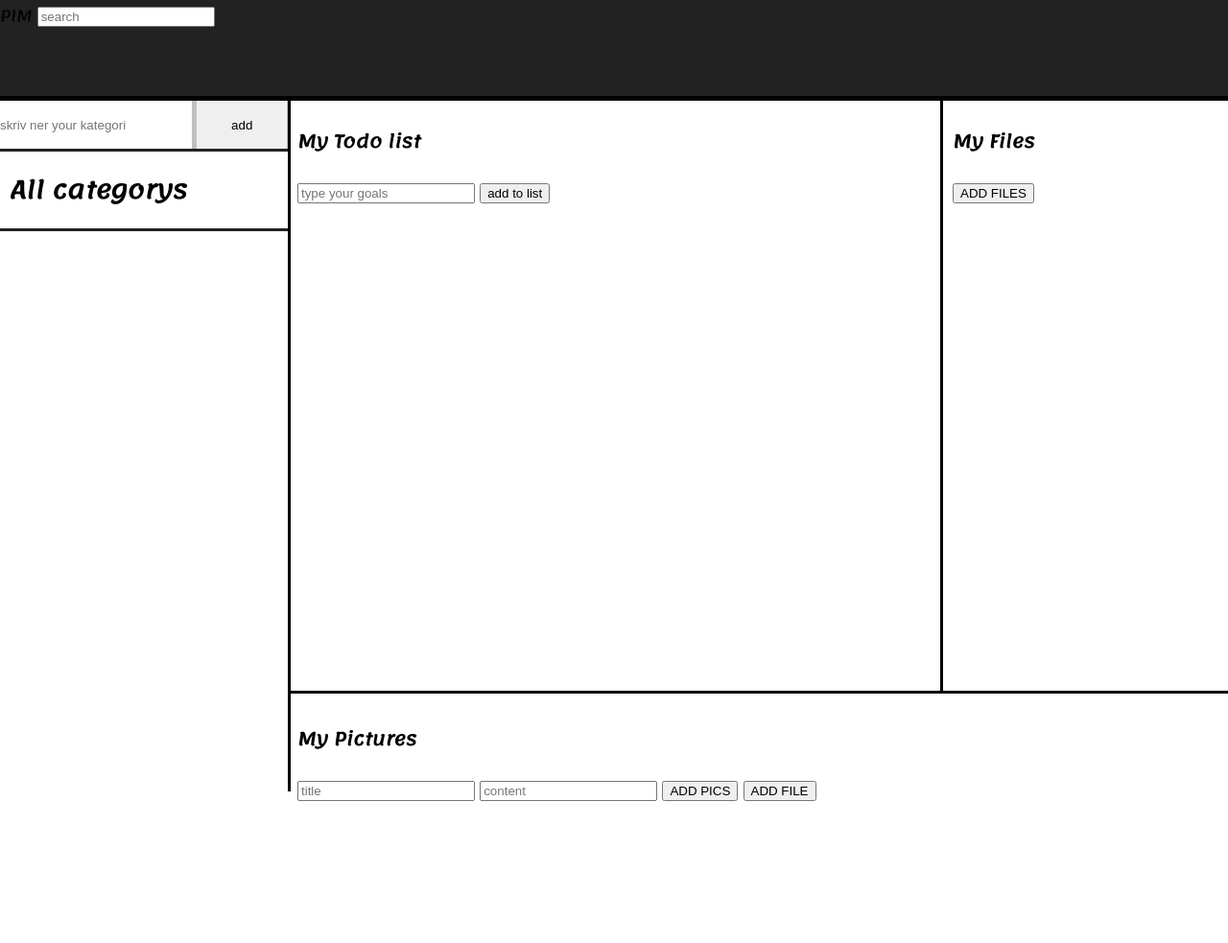
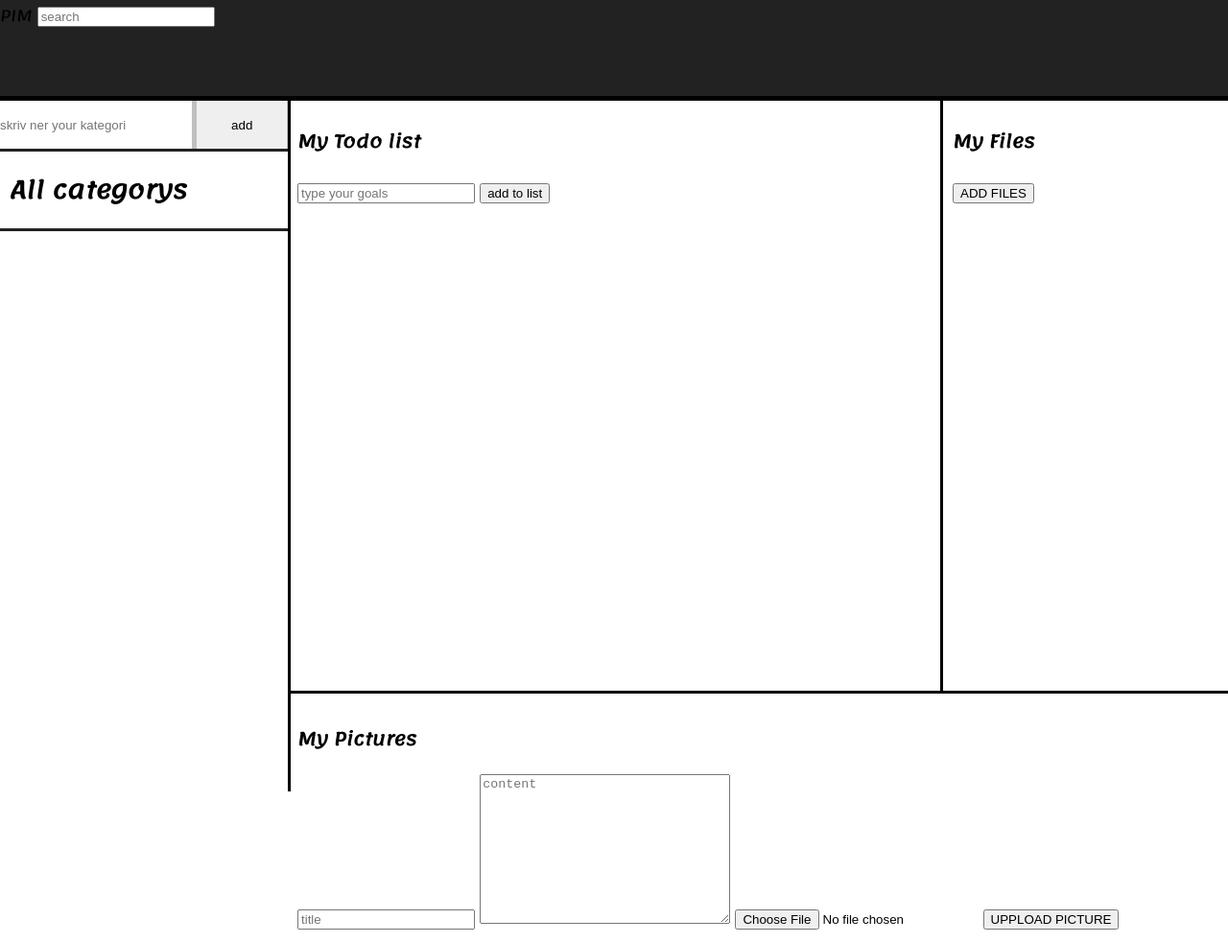
Before and after one commit to Robbz92/ProjectarbeteGrupp2, a plain HTML site: page www/index.html in a window 1280 px wide. Shown: the top 983 px of the page at 96% size. Before the commit the page ends 849 px from the top, so only its background shows below. Drawn offline with nearby package versions, Linux system fonts and the light colour scheme; no server answers.

Commit message:
htmlanna
html bilder

```diff
--- a/www/index.html
+++ b/www/index.html
@@ -25,9 +25,10 @@
                 <input type="text" class="category-input" placeholder="skriv ner your kategori">
                 <button id="add_category" onclick="addCategory()">add</button>
             </div>
-            <ul class="category-list" >
+            <li onclick="filterOut()" id="all" class="category-item">All categorys</li>
+            <ul class="category-list">
                 <div class="category">
-                    <li onclick="filterOut()" id="all" class="category-item">All categorys</li>
+
                 </div>
             </ul>
         </div>
@@ -39,7 +40,7 @@
                 <button id="ToDo_add" onclick="addToDo()">add to list</button>
 
 
-                <ul id = "myList">
+                <ul id="myList">
                     <li id="li">
 
                     </li>
@@ -51,11 +52,13 @@
 
             </div>
             <div id="bilder">
+                <form onsubmit="createPost(event)"></form>
                 <h3>My Pictures</h3>
-                <input id="title" type="text" placeholder="title">
-                <input id="content" type="text" placeholder="content">
-                <button id="addPics">ADD PICS</button>
-                <button id="addFile">ADD FILE</button>
+                <input id="title" required type="text" placeholder="title">
+                <textarea id="content" required placeholder="content" cols="30" rows="10"></textarea>
+                <input type="file" accept="image/*" placeholder="select image">
+                <button type="submit">UPPLOAD PICTURE</button>
+                </form>
             </div>
         </div>
     </main>
```
